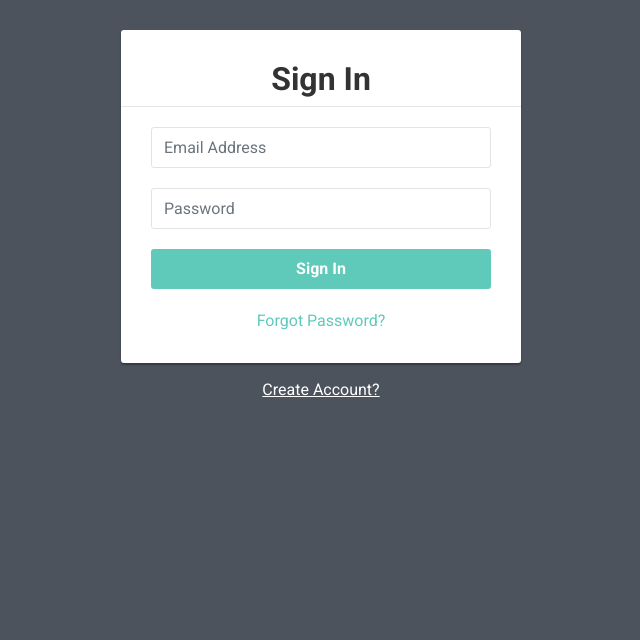
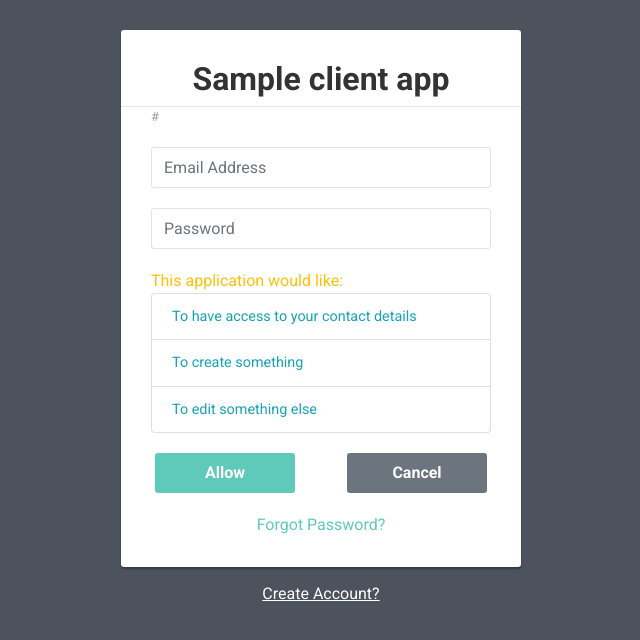
Before and after one commit to d2gex/ms1_auth_server, a Flask app: template authorization_server/templates/frontend/login.html in a window 1280 px wide. Shown: the top 640 px of the page, without its empty margins (319-959 px from the left). Run offline with Flask 2, Linux system fonts and the light colour scheme; tables that the repository leaves empty hold one stand-in row (values such as "Sample post"); the template is opened without the code that fills it: values that come from a table or form of the project are taken from there, most other values are stand-ins (such as "Sample title", 1, 10 or a date in 2020); parts of the project's set-up code (start-up, migrations or seed data) failed here and were passed over; some libraries are stand-ins or nearby versions.

Commit message:
Add dummy Authorisation Interface to Login screen

```diff
--- a/authorization_server/frontend/forms.py
+++ b/authorization_server/frontend/forms.py
@@ -35,4 +35,12 @@
     password = PasswordField('Password',
                              validators=[Length(min=8, max=15,
                                                 message=INVALID_PASSWORD_ERROR)])
+
+
+class SimpleLoginForm(LoginForm):
     submit = SubmitField('Sign In')
+
+
+class GrandTypeLoginForm(LoginForm):
+    cancel = SubmitField('Cancel')
+    allow = SubmitField('Allow')
--- /dev/null
+++ b/authorization_server/templates/frontend/include/login_button.html
@@ -0,0 +1 @@
+{{ form.submit(class="btn btn-lg btn-primary btn-block", id='sing_in') }}
--- /dev/null
+++ b/authorization_server/templates/frontend/include/login_heading.html
@@ -0,0 +1,2 @@
+<h2>Sign In</h2>
+<hr>
--- a/authorization_server/templates/frontend/login.html
+++ b/authorization_server/templates/frontend/login.html
@@ -1,6 +1,10 @@
 {% extends 'layout.html' %}
 {% block header %}
-    <link rel="stylesheet" type="text/css" href="{{ url_for('frontend.static', filename='css/main.css') }}">
+    {% if client_app %}
+        <link rel="stylesheet" type="text/css" href="{{ url_for('auth.static', filename='css/main.css') }}">
+    {% else %}
+        <link rel="stylesheet" type="text/css" href="{{ url_for('frontend.static', filename='css/main.css') }}">
+    {% endif %}
     <script type="text/javascript" src="{{ url_for('frontend.static', filename='js/validators.js') }}"></script>
     <script type="text/javascript" src="{{ url_for('frontend.static', filename='js/include/dialog.js') }}"></script>
     <script type="text/javascript" src="{{ url_for('frontend.static', filename='js/login.js') }}"></script>
@@ -9,8 +13,12 @@
     <div class="signup-form">
         <form id="signin-form" method="POST" action="">
             {{ form.hidden_tag() }}
-            <h2>Sign In</h2>
-            <hr>
+            {# Show Client App details section when Grand Type Login #}
+            {% if client_app %}
+                {% include 'include/client_app_details.html' %}
+            {% else %}
+                {% include 'frontend/include/login_heading.html' %}
+            {% endif %}
             <div class="form-group">
                 {% include 'frontend/include/message.html' %}
             </div>
@@ -36,8 +44,19 @@
                     {{ form.password(class="form-control", id="password", placeholder="Password") }}
                 {% endif %}
             </div>
-            <div class="form-group">
-                {{ form.submit(class="btn btn-lg btn-primary btn-block", id='sing_in') }}
+            {# Show the Scopes section when Grand Type Login #}
+            {% if client_app %}
+                <div class="form-group buttons-row">
+                    {% include 'include/client_request_scope.html' %}
+                </div>
+            {% endif %}
+            {# Show Allow-Cancel buttons pair section when Grand Type Login #}
+            <div class="form-group  buttons-row">
+                {% if client_app %}
+                    {% include 'include/grand_type_allow_cancel_buttons.html' %}
+                {% else %}
+                    {% include 'frontend/include/login_button.html' %}
+                {% endif %}
             </div>
             <div class="clearfix">
                 <a href="#" id='forgot_password' class="pull-right">Forgot Password?</a>
```
Also changed, not shown: authorization_server/frontend/views.py (+13 -5 lines).
